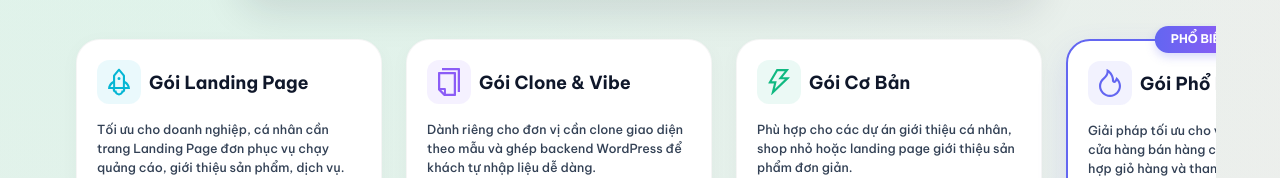
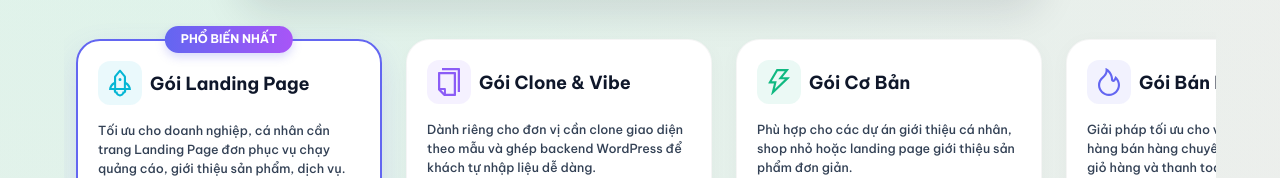
Before and after one commit to longnd2000/sell-theme-wp, a React (Vite) app: page / in a window 1280 px wide. Shown: the part 450-628 px from the top of the page. Built offline with nearby package versions, Linux system fonts and the light colour scheme; no server answers.

Commit message:
fix giá thêm

```diff
--- a/src/pages/Services.tsx
+++ b/src/pages/Services.tsx
@@ -101,11 +101,12 @@ const getCommitments = (timeFrame: string, editor = 'Giao diện Elementor Pro c
 const PLANS: PricingPlan[] = [
   {
     title: 'Gói Landing Page',
-    price: 900000,
-    originalPrice: 1200000, // Chiết khấu 25%
+    price: 999000,
+    originalPrice: 1350000, // Chiết khấu ~26%
     description: 'Tối ưu cho doanh nghiệp, cá nhân cần trang Landing Page đơn phục vụ chạy quảng cáo, giới thiệu sản phẩm, dịch vụ.',
     icon: <RocketOutlined style={{ fontSize: '28px', color: '#06b6d4' }} />,
     color: '#06b6d4',
+    isPopular: true,
     slotsLeftText: 'Đã nhận 8/10 suất ưu đãi (Còn 2 slot)!',
     features: [
       'Thiết kế trực tiếp trên trang wordpress dùng theme LX Landing',
@@ -117,7 +118,7 @@ const PLANS: PricingPlan[] = [
   },
   {
     title: 'Gói Clone & Vibe',
-    price: 1500000,
+    price: 1499000,
     originalPrice: 2000000, // Chiết khấu 25%
     description: 'Dành riêng cho đơn vị cần clone giao diện theo mẫu và ghép backend WordPress để khách tự nhập liệu dễ dàng.',
     icon: <CopyOutlined style={{ fontSize: '28px', color: '#8b5cf6' }} />,
@@ -132,7 +133,7 @@ const PLANS: PricingPlan[] = [
   },
   {
     title: 'Gói Cơ Bản',
-    price: 2000000,
+    price: 1999000,
     originalPrice: 2700000, // Chiết khấu ~26%
     description: 'Phù hợp cho các dự án giới thiệu cá nhân, shop nhỏ hoặc landing page giới thiệu sản phẩm đơn giản.',
     icon: <ThunderboltOutlined style={{ fontSize: '28px', color: '#10b981' }} />,
@@ -147,13 +148,12 @@ const PLANS: PricingPlan[] = [
     ],
   },
   {
-    title: 'Gói Phổ Biến',
-    price: 3000000,
+    title: 'Gói Bán Hàng',
+    price: 2999000,
     originalPrice: 4000000, // Chiết khấu 25%
     description: 'Giải pháp tối ưu cho việc mở các shop, cửa hàng bán hàng chuyên nghiệp có tích hợp giỏ hàng và thanh toán trực tuyến.',
     icon: <FireOutlined style={{ fontSize: '28px', color: '#6366f1' }} />,
     color: '#6366f1',
-    isPopular: true,
     slotsLeftText: 'Đã nhận 17/20 suất ưu đãi (Còn 3 slot)!',
     features: [
       'Thiết kế trực tiếp trên trang wordpress dùng theme LX Landing',
@@ -165,7 +165,7 @@ const PLANS: PricingPlan[] = [
   },
   {
     title: 'Gói Cao Cấp',
-    price: 6000000,
+    price: 5999000,
     originalPrice: 8000000, // Chiết khấu 25%
     description: 'Thiết kế độc quyền, lập trình trực tiếp từ bản vẽ thiết kế Figma (chuyển thiết kế Figma thành Html/css/js). Tốc độ cực hạn.',
     icon: <CrownOutlined style={{ fontSize: '28px', color: '#f59e0b' }} />,
@@ -194,7 +194,7 @@ const Services: React.FC = () => {
     'Gói Clone & Vibe': '.top',
     'Gói Landing Page': '.top',
     'Gói Cơ Bản': '.top',
-    'Gói Phổ Biến': '.top',
+    'Gói Bán Hàng': '.top',
     'Gói Cao Cấp': '.top',
   });
 
@@ -203,7 +203,7 @@ const Services: React.FC = () => {
     'Gói Clone & Vibe': 'basic01',
     'Gói Landing Page': 'basic01',
     'Gói Cơ Bản': 'basic01',
-    'Gói Phổ Biến': 'basic01',
+    'Gói Bán Hàng': 'basic01',
     'Gói Cao Cấp': 'basic01',
   });
 
@@ -212,7 +212,7 @@ const Services: React.FC = () => {
     'Gói Clone & Vibe': false,
     'Gói Landing Page': false,
     'Gói Cơ Bản': false,
-    'Gói Phổ Biến': false,
+    'Gói Bán Hàng': false,
     'Gói Cao Cấp': false,
   });
 
```
